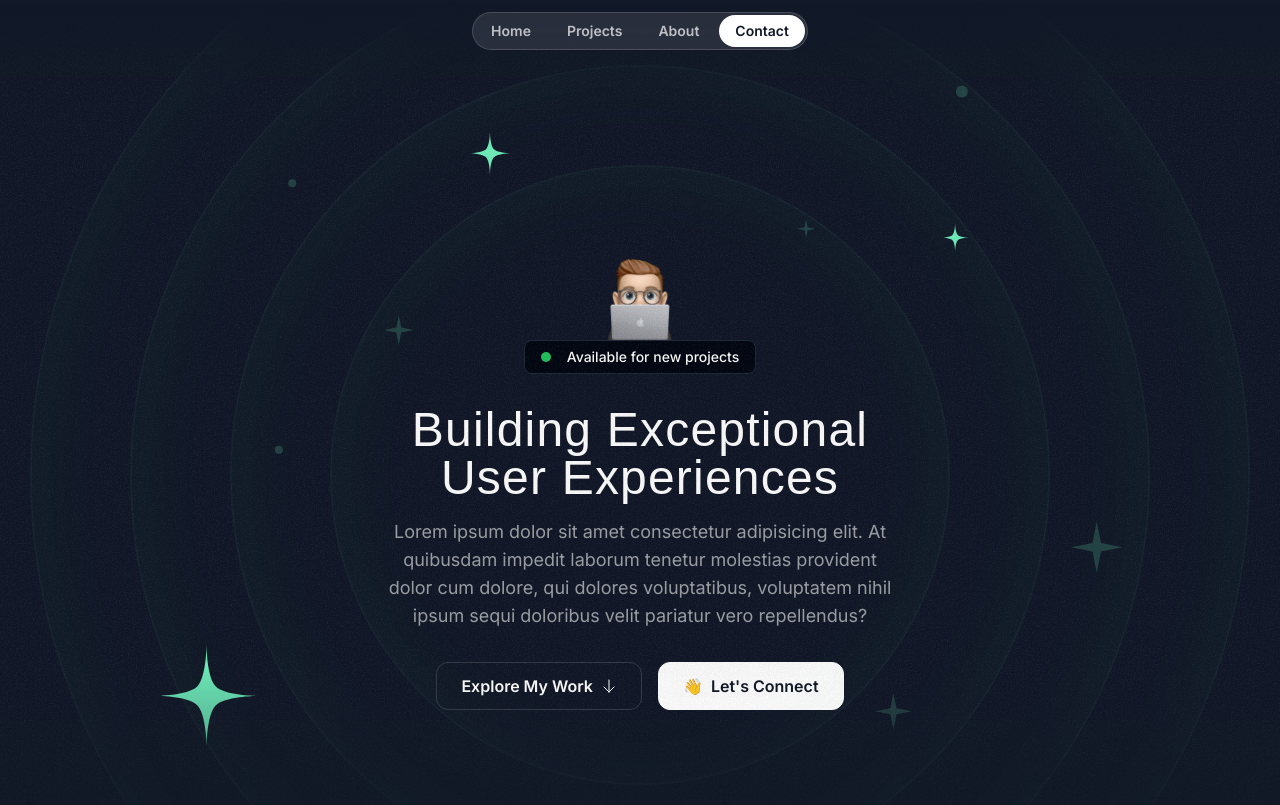
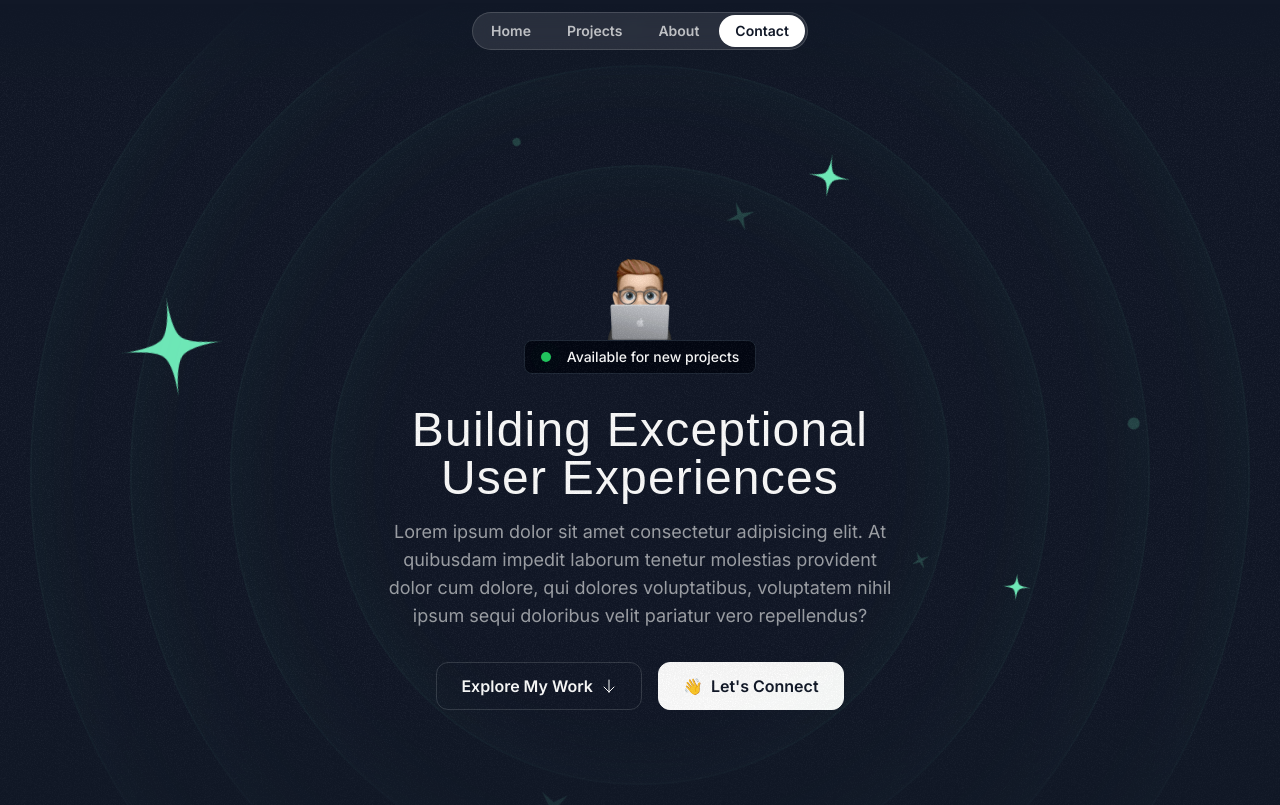
Before and after one commit to Sadrach-Harmasantyo/my-portofolio, a Next.js app: page / in a window 1280 px wide. Shown: the top 805 px of the page. Built offline with nearby package versions, Linux system fonts and the light colour scheme; a web font is replaced by a local one.

Commit message:
feat: add animation in hero section

```diff
--- a/src/components/HeroOrbit.tsx
+++ b/src/components/HeroOrbit.tsx
@@ -1,11 +1,34 @@
 import React, { PropsWithChildren } from "react";
+import { twMerge } from "tailwind-merge";
 
-export default function HeroOrbit({ children, size, rotation }: PropsWithChildren<{ size: number; rotation: number }>) {
+export default function HeroOrbit({
+  children,
+  size,
+  rotation,
+  shouldOrbit = false,
+  orbitDuration,
+  shouldSpin = false,
+  spinDuration,
+}: PropsWithChildren<{ size: number; rotation: number; shouldOrbit?: boolean; orbitDuration?: string; shouldSpin?: boolean; spinDuration?: string }>) {
   return (
-    <div className="absolute left-1/2 top-1/2 -translate-x-1/2 -translate-y-1/2">
-      <div className="flex items-start justify-start" style={{ transform: `rotate(${rotation}deg)`, width: `${size}px`, height: `${size}px` }}>
-        <div className="inline-flex" style={{ transform: `rotate(${rotation * -1}deg)` }}>
-          {children}
+    <div className="absolute left-1/2 top-1/2 -translate-x-1/2 -translate-y-1/2 -z-20">
+      <div
+        className={twMerge(shouldOrbit === true && "animate-spin")}
+        style={{
+          animationDuration: orbitDuration,
+        }}
+      >
+        <div className="flex items-start justify-start" style={{ transform: `rotate(${rotation}deg)`, width: `${size}px`, height: `${size}px` }}>
+          <div
+            className={twMerge(shouldSpin === true && "animate-spin")}
+            style={{
+              animationDuration: spinDuration,
+            }}
+          >
+            <div className="inline-flex" style={{ transform: `rotate(${rotation * -1}deg)` }}>
+              {children}
+            </div>
+          </div>
         </div>
       </div>
     </div>
--- a/src/sections/Hero.tsx
+++ b/src/sections/Hero.tsx
@@ -16,42 +16,44 @@
         <div className="size-[820px] hero-ring"></div>
         <div className="size-[1020px] hero-ring"></div>
         <div className="size-[1220px] hero-ring"></div>
-        <HeroOrbit size={800} rotation={-72}>
-          <StarIcon className="size-28 text-emerald-300" />
+        <HeroOrbit size={430} rotation={-14} shouldOrbit orbitDuration="30s" shouldSpin spinDuration="3s">
+          <SparkleIcon className="size-8 text-emerald-300/20" />
         </HeroOrbit>
-        <HeroOrbit size={550} rotation={20}>
+        <HeroOrbit size={440} rotation={79} shouldOrbit orbitDuration="33s" shouldSpin spinDuration="3s">
+          <SparkleIcon className="size-5 text-emerald-300/20" />
+        </HeroOrbit>
+        <HeroOrbit size={520} rotation={-41} shouldOrbit orbitDuration="36s">
+          <div className="size-2 bg-emerald-300/20 rounded-full" />
+        </HeroOrbit>
+        <HeroOrbit size={530} rotation={178} shouldOrbit orbitDuration="39s" shouldSpin spinDuration="3s">
+          <SparkleIcon className="size-10 text-emerald-300/20" />
+        </HeroOrbit>
+        <HeroOrbit size={550} rotation={20} shouldOrbit orbitDuration="42s" shouldSpin spinDuration="6s">
           <StarIcon className="size-12 text-emerald-300" />
         </HeroOrbit>
-        <HeroOrbit size={590} rotation={98}>
+        <HeroOrbit size={590} rotation={98} shouldOrbit orbitDuration="45s" shouldSpin spinDuration="6s">
           <StarIcon className="size-8 text-emerald-300" />
         </HeroOrbit>
-        <HeroOrbit size={430} rotation={-14}>
-          <SparkleIcon className="size-8 text-emerald-300/20" />
+        <HeroOrbit size={650} rotation={-5} shouldOrbit orbitDuration="48s">
+          <div className="size-2 bg-emerald-300/20 rounded-full" />
         </HeroOrbit>
-        <HeroOrbit size={440} rotation={79}>
-          <SparkleIcon className="size-5 text-emerald-300/20" />
-        </HeroOrbit>
-        <HeroOrbit size={530} rotation={178}>
-          <SparkleIcon className="size-10 text-emerald-300/20" />
-        </HeroOrbit>
-        <HeroOrbit size={710} rotation={144}>
+        <HeroOrbit size={710} rotation={144} shouldOrbit orbitDuration="51s" shouldSpin spinDuration="3s">
           <SparkleIcon className="size-14 text-emerald-300/20" />
         </HeroOrbit>
-        <HeroOrbit size={720} rotation={85}>
+        <HeroOrbit size={720} rotation={85} shouldOrbit orbitDuration="54s">
           <div className="size-3 bg-emerald-300/20 rounded-full" />
         </HeroOrbit>
-        <HeroOrbit size={520} rotation={-41}>
-          <div className="size-2 bg-emerald-300/20 rounded-full" />
-        </HeroOrbit>
-        <HeroOrbit size={650} rotation={-5}>
-          <div className="size-2 bg-emerald-300/20 rounded-full" />
+        <HeroOrbit size={800} rotation={-72} shouldOrbit orbitDuration="57s" shouldSpin spinDuration="6s">
+          <StarIcon className="size-28 text-emerald-300" />
         </HeroOrbit>
       </div>
       <div className="container">
         <div className="flex flex-col items-center">
           <Image src={memojiImage} className="size-[100px]" alt="Person peeking behind laptop" />
           <div className="bg-gray-950 border border-gray-800 px-4 py-1.5 inline-flex items-center gap-4 rounded-lg">
-            <div className="bg-green-500 size-2.5 rounded-full"></div>
+            <div className="bg-green-500 size-2.5 rounded-full relative">
+              <div className="bg-green-500 absolute inset-0 rounded-full animate-ping-large"></div>
+            </div>
             <div className="text-sm font-medium">Available for new projects</div>
           </div>
         </div>
--- a/tailwind.config.ts
+++ b/tailwind.config.ts
@@ -1,3 +1,4 @@
+import { transform } from "next/dist/build/swc";
 import type { Config } from "tailwindcss";
 
 const config: Config = {
@@ -20,6 +21,17 @@
         sans: "var(--font-sans)",
         serif: "var(--font-serif)",
       },
+      animation: {
+        "ping-large": "ping-large 1s ease-in-out infinite",
+      },
+      keyframes: {
+        "ping-large": {
+          "75%, 100%": {
+            transform: "scale(3)",
+            opacity: "0",
+          },
+        },
+      },
     },
   },
   plugins: [],
```
